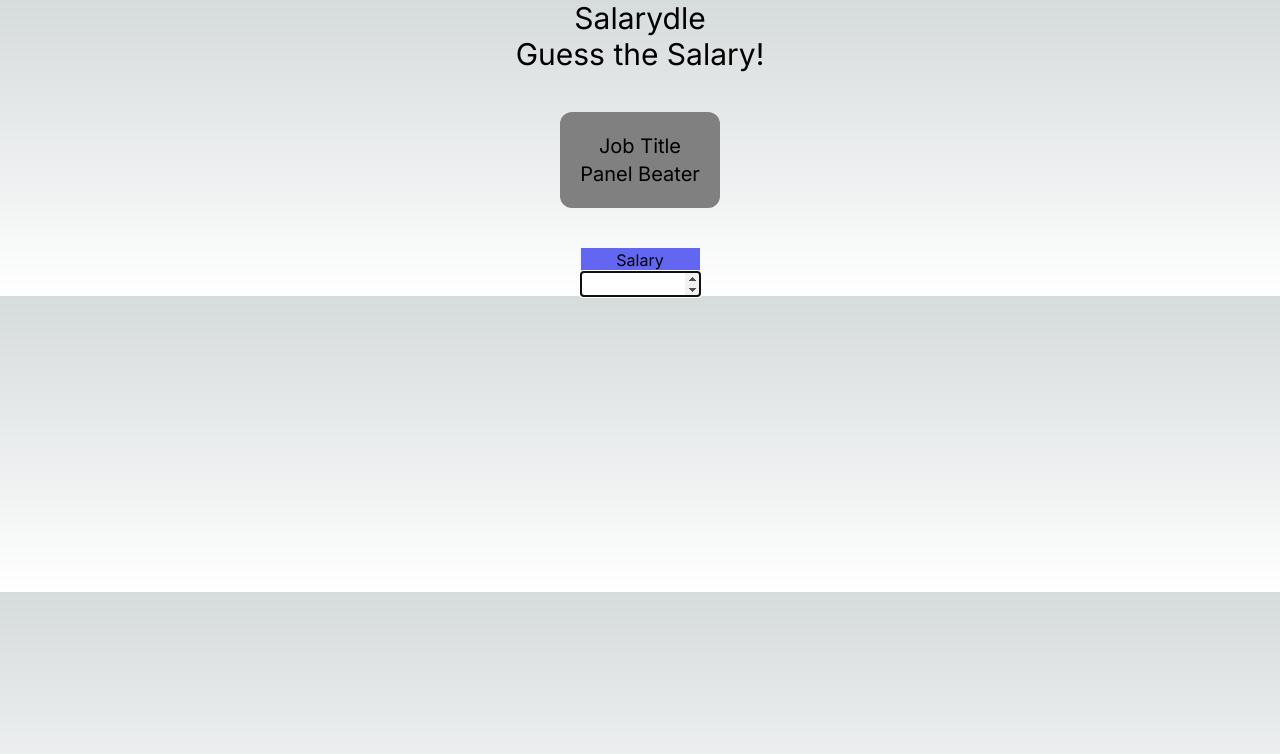
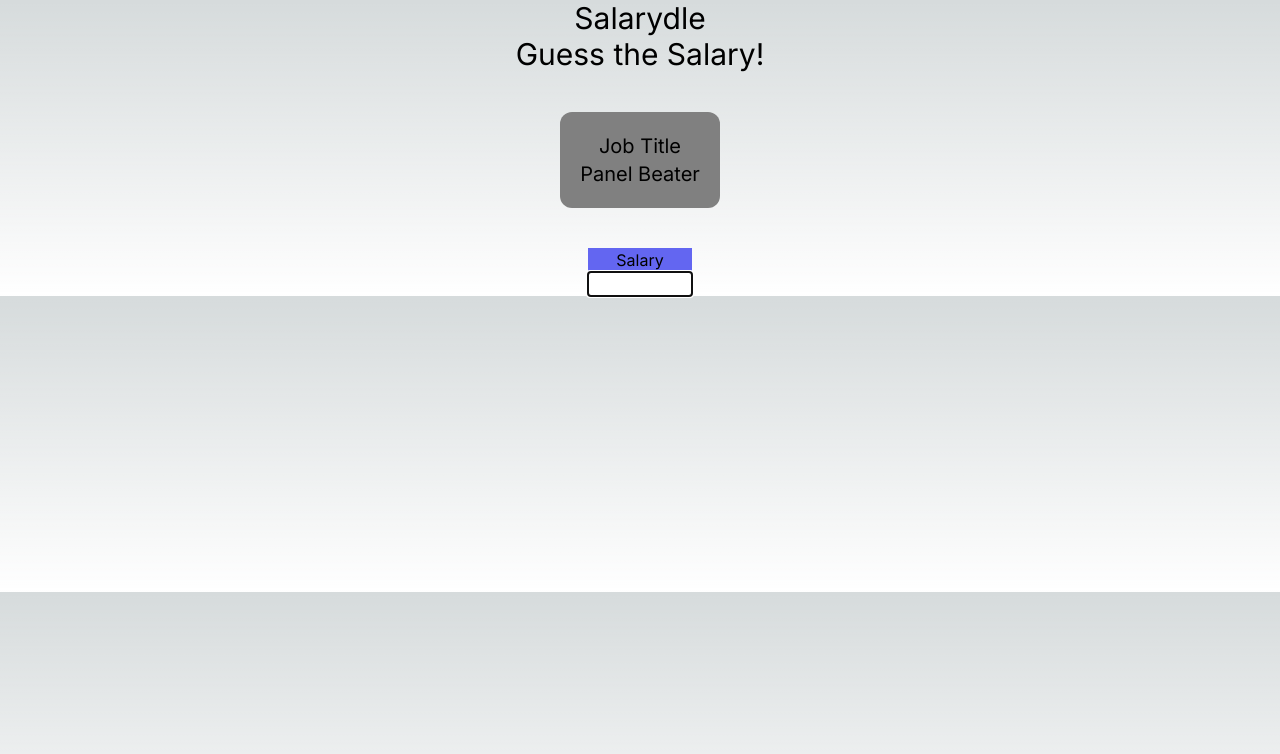
Before and after one commit to Joe-Fuller/salarydle, a Next.js app: page / in a window 1280 px wide. Shown: the top 754 px of the page. Built offline with nearby package versions, Linux system fonts and the light colour scheme.

Commit message:
remove arrows from guessBox

```diff
--- a/styles/globals.css
+++ b/styles/globals.css
@@ -25,3 +25,13 @@ body {
     )
     rgb(var(--background-start-rgb));
 }
+
+@layer base {
+  input[type="number"]::-webkit-outer-spin-button,
+  input[type="number"]::-webkit-inner-spin-button,
+  input[type="number"] {
+    -webkit-appearance: none;
+    margin: 0;
+    -moz-appearance: textfield !important;
+  }
+}
```
